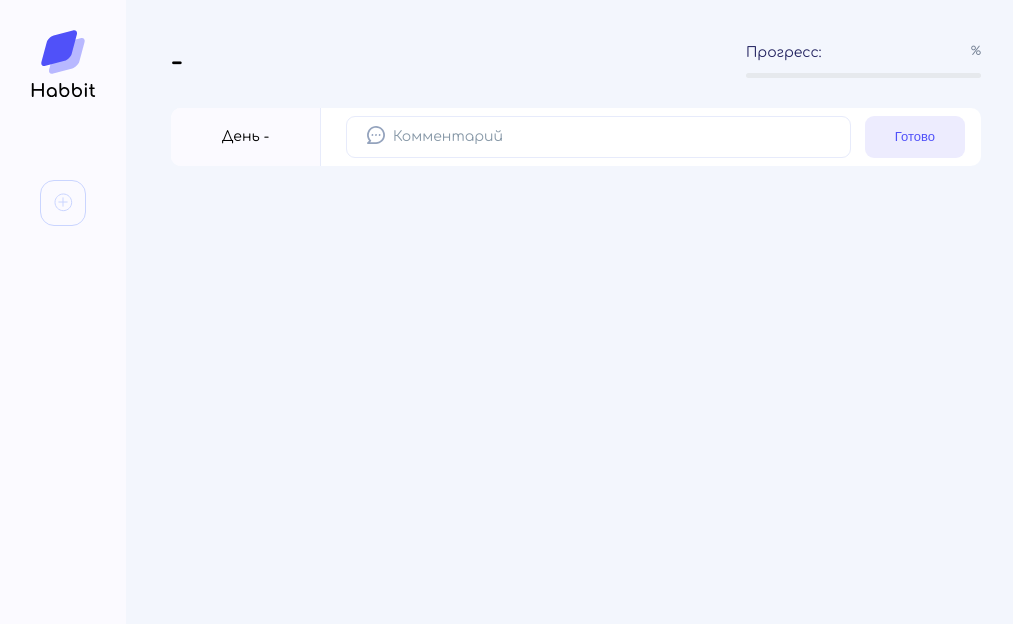
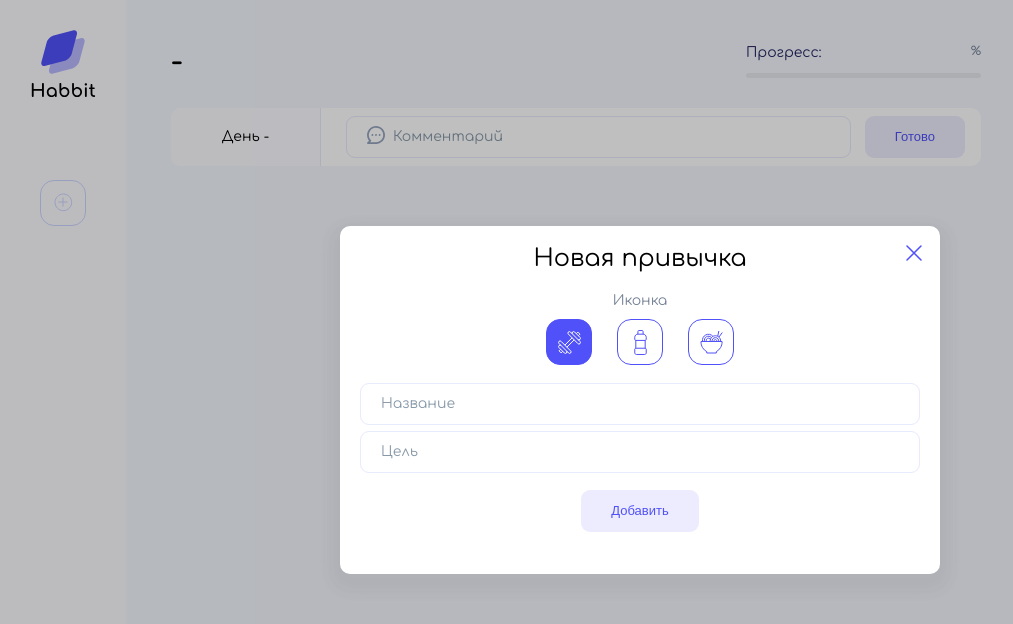
Before and after one commit to REBORNOFF/habits-tracker, a website: page index.html in a window 1280 px wide. Shown: the whole page, without its empty margins (0-1013 px from the left). Drawn offline with Linux system fonts and the light colour scheme.

Commit message:
Added popup.

```diff
--- a/index.html
+++ b/index.html
@@ -40,12 +40,37 @@
             <div class="habit">
                 <div class="habit__day">День -</div>
                 <form class="habit__form">
-                    <input class="habit__input" name="comment" type="text" placeholder="Комментарий">
+                    <input class="input" name="comment" type="text" placeholder="Комментарий">
                     <img class="habit__input-icon" src="/images/comment.svg" alt="Иконка комментария">
-                    <button class="habit__done-button" type="submit">Готово</button>
+                    <button class="button" type="submit">Готово</button>
                 </form>
             </div>
         </main>
+    </div>
+    <div class="cover cover_hidden">
+        <div class="popup">
+            <h2 class="popup__title">Новая привычка</h2>
+            <div class="icon-label">Иконка</div>
+            <div class="icon-select">
+                <button class="icon icon_active">
+                    <img src="/images/sport.svg" alt="Спорт">
+                </button>
+                <button class="icon">
+                    <img src="/images/water.svg" alt="Напитки">
+                </button>
+                <button class="icon">
+                    <img src="/images/food.svg" alt="Еда">
+                </button>
+            </div>
+            <from class="popup__form">
+                <input class="input input__popup-form" type="text" name="name" placeholder="Название">
+                <input class="input input__popup-form" type="number" name="target" placeholder="Цель">
+                <button class="button" type="submit">Добавить</button>
+            </from>
+            <button class="popup__close">
+                <img src="/images/close.svg" alt="Кнопка для закрытия модального окна">
+            </button>
+        </div>
     </div>
 </div>
 <script src="/app.js"></script>
--- a/styles.css
+++ b/styles.css
@@ -188,7 +188,7 @@ body {
     left: 46px;
 }
 
-.habit__input {
+.input {
     font-family: 'Comfortaa', cursive;
     font-size: 14px;
     font-weight: 400;
@@ -200,11 +200,11 @@ body {
     padding: 12px 20px 12px 46px;
 }
 
-.habit__input::placeholder {
+.input::placeholder {
     color: #8899A8;
 }
 
-.habit__input:focus {
+.input:focus {
     outline: none;
 }
 
@@ -221,7 +221,7 @@ body {
     box-shadow: 0 0 6px 0 rgb(117, 11, 11);
 }
 
-.habit__done-button {
+.button {
     border-radius: 9px;
     background: #EDECFE;
     border: none;
@@ -232,6 +232,119 @@ body {
     cursor: pointer;
 }
 
-.habit__done-button:hover {
+.button:hover {
     background: #f6f7ff;
 }
+
+.cover {
+    position: fixed;
+    display: flex;
+    align-items: center;
+    justify-content: center;
+    top: 0;
+    right: 0;
+    bottom: 0;
+    left: 0;
+    background: rgba(0, 0, 0, 0.25);
+}
+
+/*.cover_hidden {*/
+/*    display: none;*/
+/*}*/
+
+.popup {
+    display: flex;
+    flex-direction: column;
+    align-items: center;
+    position: relative;
+    width: 100%;
+    max-width: 600px;
+    min-height: 338px;
+    padding: 20px 20px 42px 20px;
+    border-radius: 10px;
+    background: #FFF;
+    box-shadow: 0 8px 14px 12px rgba(56, 56, 56, 0.05);
+}
+
+.popup__close {
+    position: absolute;
+    top: 16px;
+    right: 16px;
+    border: none;
+    background: none;
+    width: 24px;
+    height: 24px;
+    cursor: pointer;
+}
+
+.popup__title {
+    font-size: 24px;
+    font-weight: 400;
+    line-height: calc(27 / 24 * 100%);
+    margin-bottom: 20px;
+}
+
+.icon-label {
+    color: #768396;
+    font-size: 14px;
+    font-weight: 500;
+    line-height: calc(16 / 14 * 100%);
+    margin-bottom: 10px;
+}
+
+.icon-select {
+    display: flex;
+    align-items: center;
+    justify-content: center;
+    gap: 25px;
+    margin-bottom: 18px;
+}
+
+.icon {
+    display: flex;
+    align-items: center;
+    justify-content: center;
+    width: 46px;
+    height: 46px;
+    border-radius: 14px;
+    border: 1px solid #5051F9;
+    background: #FFF;
+    cursor: pointer;
+}
+
+.icon_active {
+    background: #5051F9;
+}
+
+.icon:hover {
+    background: #6A6AFB;
+    border: none;
+}
+
+.icon:hover img {
+    filter: brightness(0) invert(1);
+}
+
+.icon_active img {
+    filter: brightness(0) invert(1);
+}
+
+.popup__form {
+    width: 100%;
+    display: flex;
+    flex-direction: column;
+    align-items: center;
+    gap: 6px;
+}
+
+.popup__form input {
+    width: 100%;
+}
+
+.popup__form input:nth-child(2) {
+    margin-bottom: 11px;
+}
+
+.input__popup-form {
+    padding-left: 20px;
+}
```
Also changed, not shown: images/close.svg (added).
